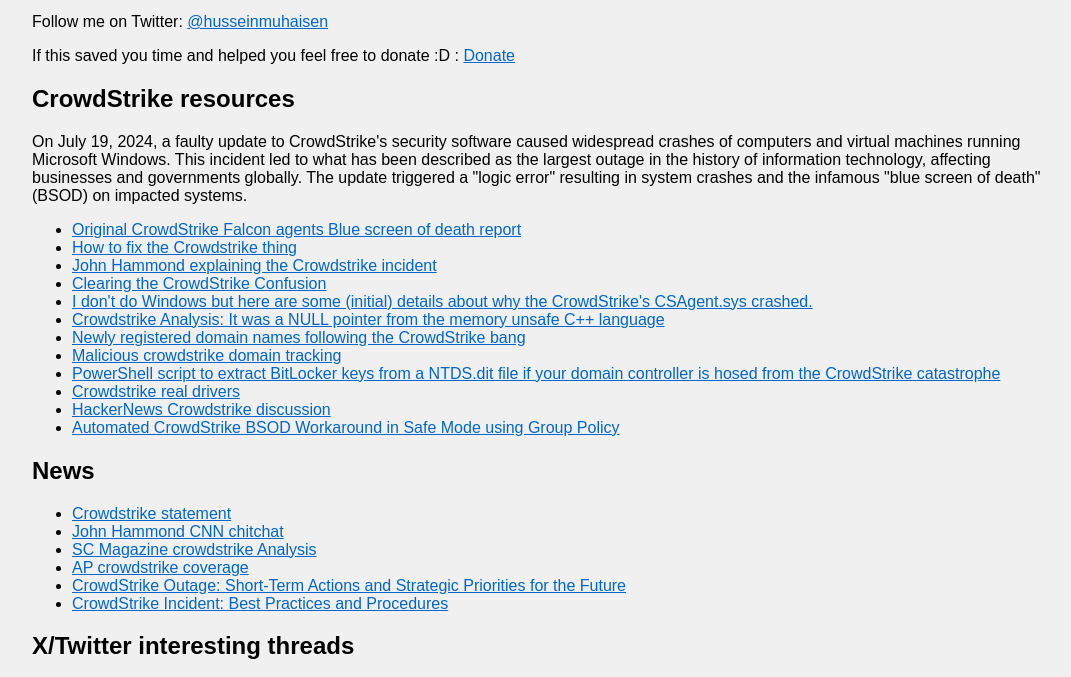
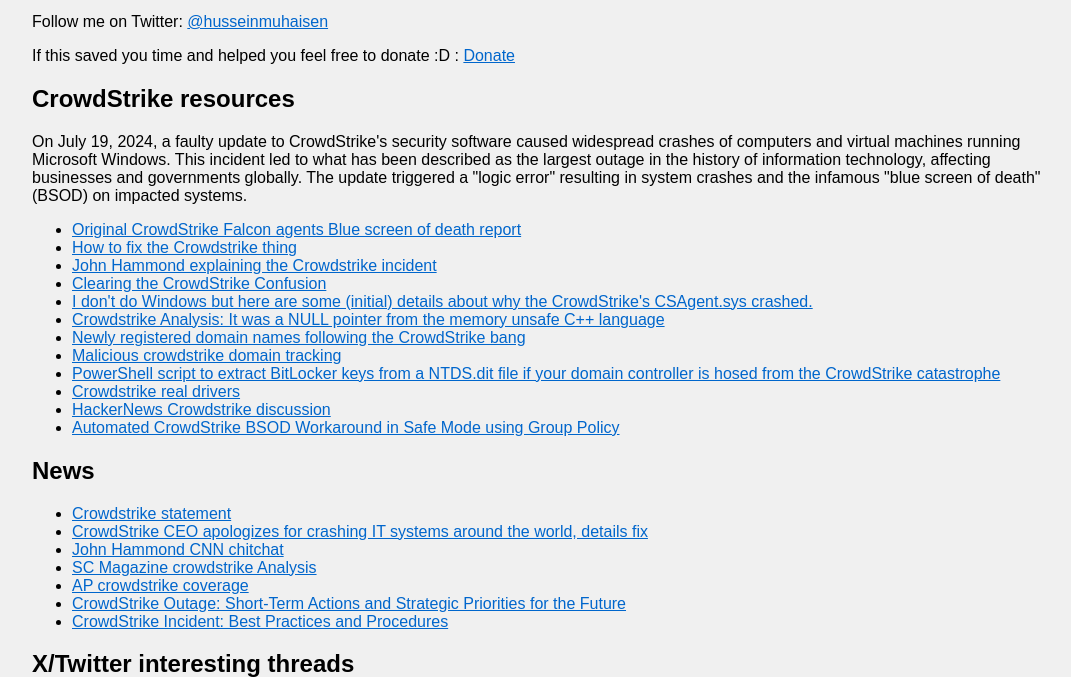
Before and after one commit to SearchandHack/SearchandHack.github.io, a plain HTML site: page index.html in a window 1280 px wide. Shown: the part 121-798 px from the top of the page, without its empty margins (96-1167 px from the left). Drawn offline with Linux system fonts and the light colour scheme.

Commit message:
Update index.html

```diff
--- a/index.html
+++ b/index.html
@@ -59,6 +59,7 @@
         <ul>
 
             <li><a href="https://www.crowdstrike.com/blog/statement-on-falcon-content-update-for-windows-hosts" target="_blank">Crowdstrike statement</a></li>
+            <li><a href="https://www.csoonline.com/article/2872861/crowdstrike-ceo-apologizes-for-crashing-it-systems-around-the-world-details-fix.html" target="_blank">CrowdStrike CEO apologizes for crashing IT systems around the world, details fix</a></li>
             <li><a href="https://mms.tveyes.com/PlaybackPortal.aspx?SavedEditID=f090ef6b-11ec-4836-a1f1-ff8d17a294c7" target="_blank">John Hammond CNN chitchat</a></li>
             <li><a href="https://www.scmagazine.com/analysis/crowdstrike-update-causes-global-outages-analysis" target="_blank">SC Magazine crowdstrike Analysis</a></li>
             <li><a href="https://apnews.com/article/what-is-crowdstrike-worldwide-outage-94b4fc5ac6eed46ddcd565a5f1e4b916" target="_blank">AP crowdstrike coverage</a></li>
```
